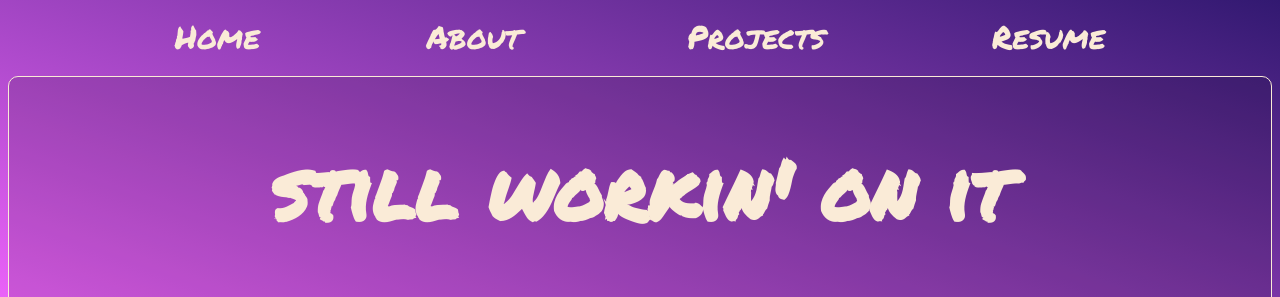
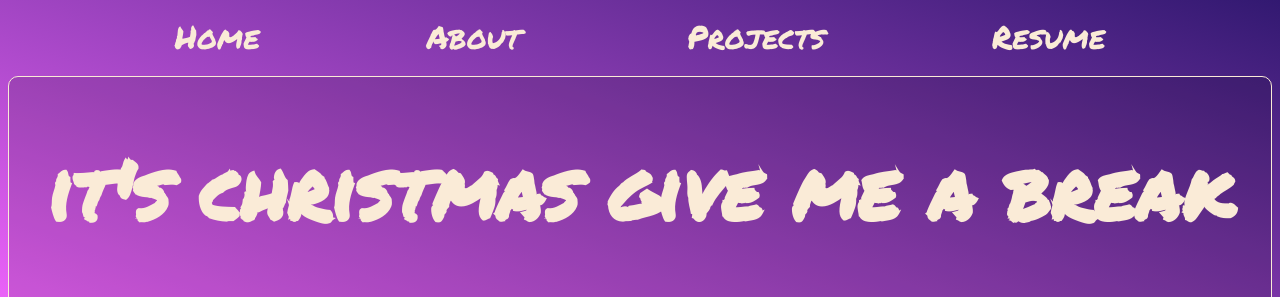
Before and after one commit to jWeibelbootcamp/jason-weibel-portfolio, a React (Create React App) app: page /jason-weibel-portfolio/projects in a window 1280 px wide. Shown: the top 297 px of the page. Built offline with nearby package versions, Linux system fonts and the light colour scheme.

Commit message:
merry christmas

```diff
--- a/src/pages/Projects.js
+++ b/src/pages/Projects.js
@@ -5,7 +5,7 @@ import './Projects.scss';
 const Projects = () => {
     return (
         <div>
-            <h1>still workin' on it</h1>
+            <h1>it's christmas give me a break</h1>
             <ProjectAnime />
         </div>
     )
```
